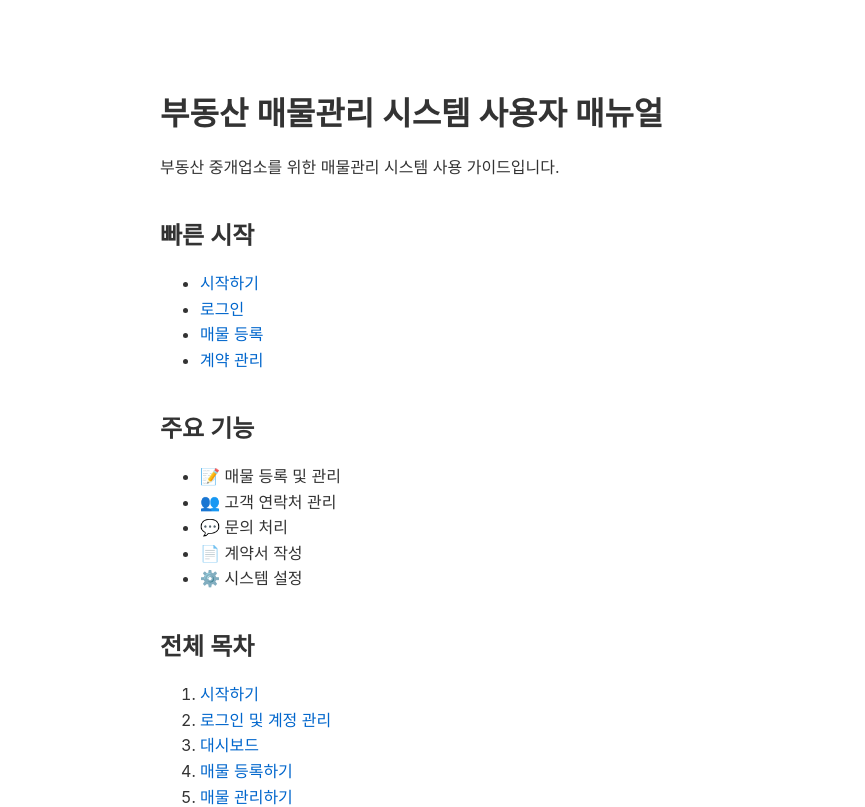
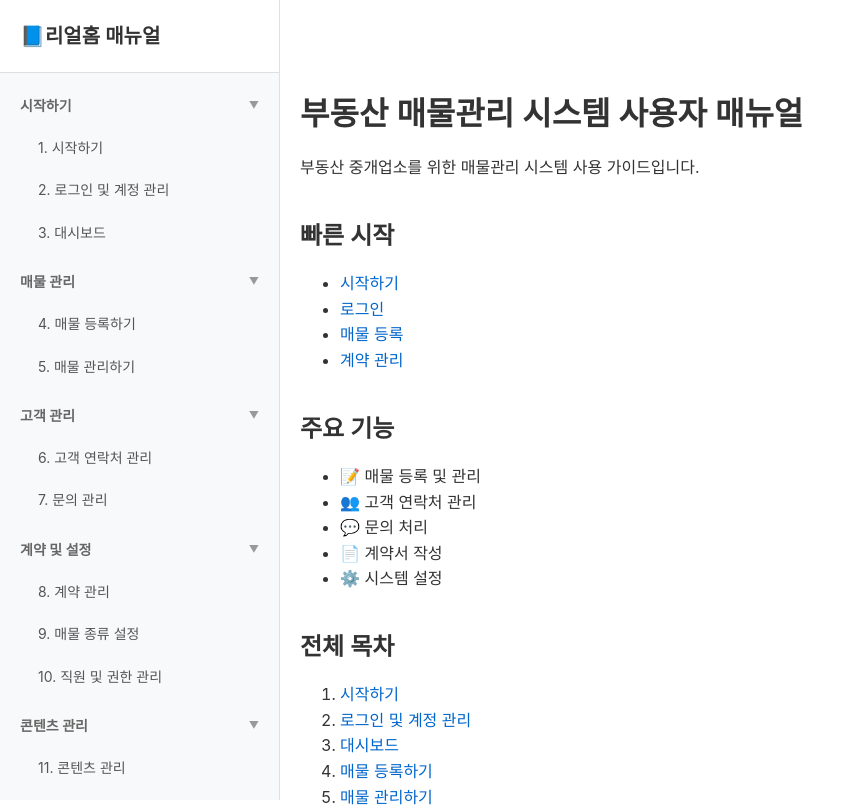
Before and after one commit to realsoftnext/realhome_manual, a Next.js app: page / in a window 1280 px wide. Shown: the top 807 px of the page, without its empty margins (0-865 px from the left). Built offline with nearby package versions, Linux system fonts and the light colour scheme; a web font is replaced by a local one.

Commit message:
Show sidebar on homepage and all manual pages

```diff
--- a/app/components/LayoutClient.js
+++ b/app/components/LayoutClient.js
@@ -7,11 +7,13 @@ import Sidebar from './Sidebar'
 export default function LayoutClient({ children }) {
   const [sidebarOpen, setSidebarOpen] = useState(false)
   const pathname = usePathname()
-  const isManualPage = pathname && pathname.startsWith('/manual/')
+
+  // 홈페이지(/) 또는 /manual/로 시작하는 모든 페이지에서 사이드바 표시
+  const showSidebar = pathname === '/' || (pathname && pathname.startsWith('/manual'))
 
   return (
     <div className="app-container">
-      {isManualPage ? (
+      {showSidebar ? (
         <>
           <button
             className="menu-toggle"
--- a/app/components/Sidebar.js
+++ b/app/components/Sidebar.js
@@ -79,7 +79,7 @@ export default function Sidebar({ isOpen, onToggle }) {
       <aside className={`sidebar ${isOpen ? 'open' : ''}`}>
         <div className="sidebar-header">
           <Link href="/" className="sidebar-logo">
-            <h2>📘 매뉴얼</h2>
+            <h2>📘리얼홈 매뉴얼</h2>
           </Link>
           <button className="sidebar-close" onClick={onToggle}>
             ✕
```
